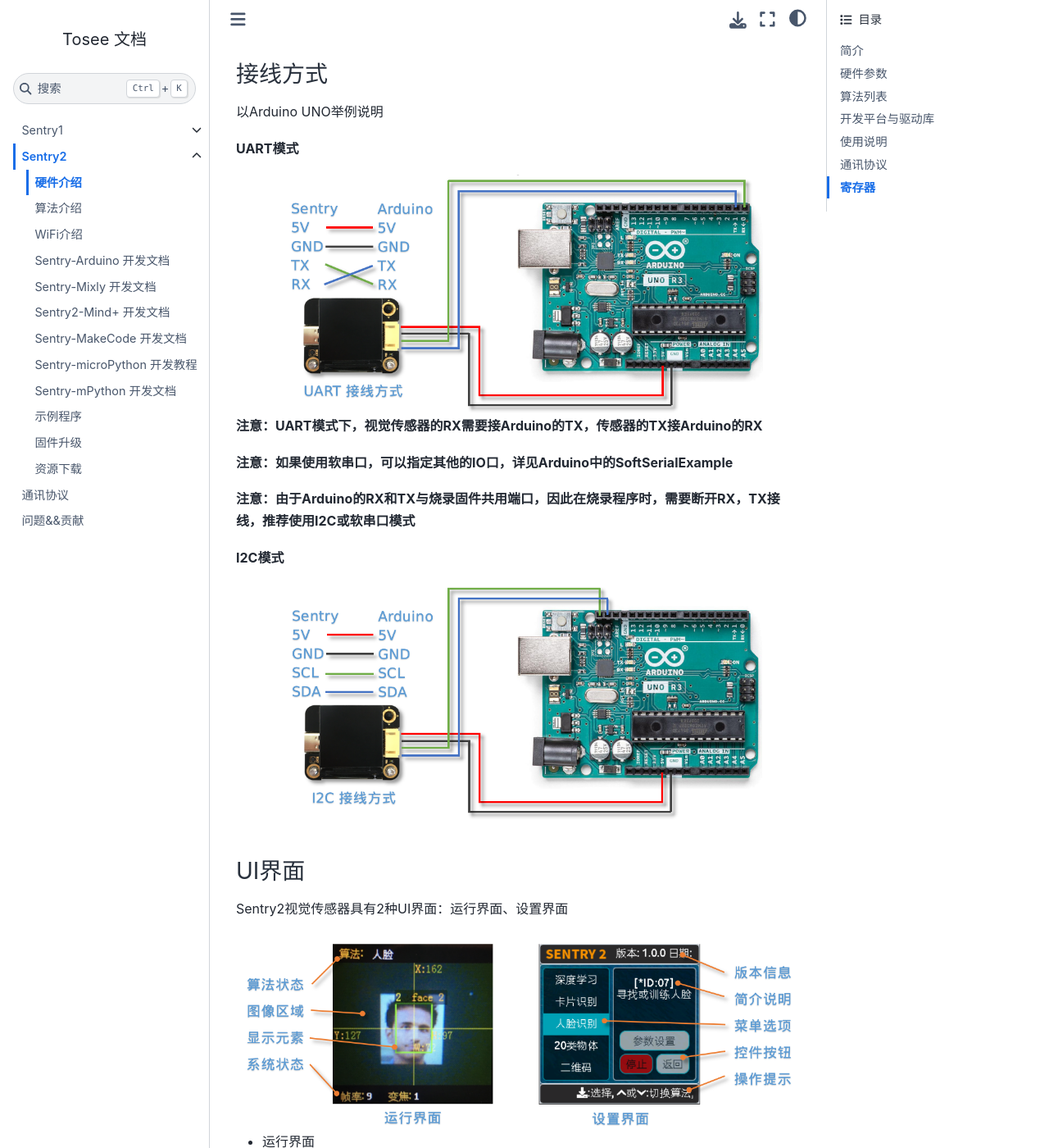
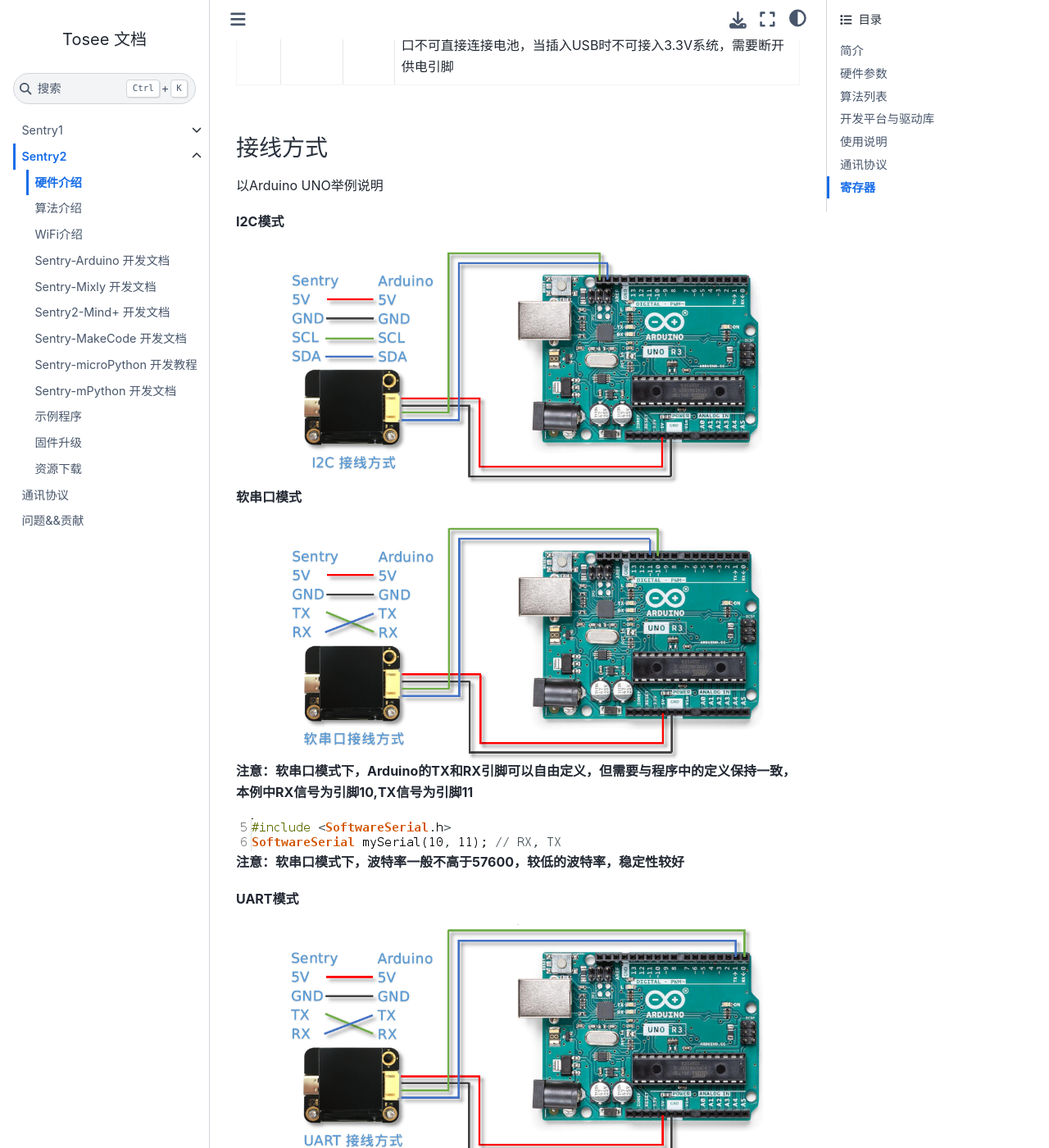
Before and after one commit to AITosee/Tosee-Docs, a Sphinx documentation site: the page built from docs/Sentry2/Hardware/index.rst, in a window 1280 px wide and 1400 px high, scrolled down 4526 px. Shown: the whole window at 82% size. Built offline with Sphinx 7.4.7 and the Sphinx Book theme 1.1.4, drawn with Linux system fonts in a browser that asks for light colours; some of the changed text lies outside the part shown.

Commit message:
add videos add softserial

```diff
--- a/docs/Sentry2/Hardware/index.rst
+++ b/docs/Sentry2/Hardware/index.rst
@@ -101,6 +103,8 @@
 ----------------
 Sentry2视觉传感器可以通过通讯接口与主控制器相连接，也可以通过USB与电脑连接。通讯接口可以在UI界面中配置为UART串口或I2C模式，还可以修改设备地址和波特率等参数。
 
+`点击观看视频：“Sentry2视觉传感器-Arduino使用指导” <https://www.bilibili.com/video/BV1M24y1k7UB/>`_
+
 驱动库、固件、资料手册、第三方资源等可参阅:
 :ref:`资源下载<chapter_download_index>`
 章节
@@ -130,6 +134,23 @@
 ************************
 以Arduino UNO举例说明
 
+**I2C模式**
+
+.. image:: images/sentry2_connection_arduino_i2c.png
+
+
+**软串口模式**
+
+.. image:: images/sentry2_connection_arduino_softserial.png
+
+**注意：软串口模式下，Arduino的TX和RX引脚可以自由定义，但需要与程序中的定义保持一致，本例中RX信号为引脚10,TX信号为引脚11**
+
+.. image:: images/sentry2_connection_arduino_softserial_code.png
+
+
+**注意：软串口模式下，波特率一般不高于57600，较低的波特率，稳定性较好**
+
+
 **UART模式**
 
 .. image:: images/sentry2_connection_arduino_uart.png
@@ -140,10 +161,6 @@
 
 **注意：由于Arduino的RX和TX与烧录固件共用端口，因此在烧录程序时，需要断开RX，TX接线，推荐使用I2C或软串口模式**
 
-
-**I2C模式**
-
-.. image:: images/sentry2_connection_arduino_i2c.png
 
 UI界面
 ************************
@@ -229,6 +248,8 @@
 ^^^^^^^^^^^^^^^^^^^^^^^^^^^^^^^^
 
 用于设置视觉传感器与主控的通讯方式，设置后会自动保存，下次开机后不必再次设置，但当通讯异常时，需要检查这些参数是否被改变，有时固件更新后或调用了某些复位寄存器后会改变这些设置，此时需要重新设置
+
+`点击观看视频：“Sentry2视觉传感器-通讯模式设置” <https://www.bilibili.com/video/BV1Ve4y1m7D2/>`_
 
 .. image:: images/sentry2_set_output_mode.png
 
--- a/docs/Sentry2/WiFi/index.rst
+++ b/docs/Sentry2/WiFi/index.rst
@@ -11,6 +11,8 @@
 
 开发环境搭建
 ------------
+
+`点击观看视频：“Sentry2视觉传感器-板载ESP8285WiFi芯片开发环境搭建” <https://www.bilibili.com/video/BV1Dg411B79o/>`_
 
 添加ESP8266开发板
 *****************
@@ -116,6 +118,8 @@
 --------
 
 提供部分开源的WiFi程序，请点击下载使用，程序内部有详细的备注说明，请仔细阅读并使用
+
+`点击观看视频：“Sentry2视觉传感器-云端图像识别” <https://www.bilibili.com/video/BV1Gv4y1S7Kv/>`_
 
 *注意：示例程序中所涉及的第三方云平台可能需要进行注册或付费使用，请仔细阅读相关的使用条款*
 
```
Also changed, not shown: other parts of docs/Sentry2/Hardware/index.rst (+4 -0 lines), docs/Sentry1/Hardware/index.rst (+5 -2 lines), docs/Sentry2/Vision/index.rst (+18 -0 lines), docs/Sentry2/Hardware/images/sentry2_connection_arduino_softserial.png (added), docs/Sentry2/Hardware/images/sentry2_connection_arduino_softserial_code.png (added).
